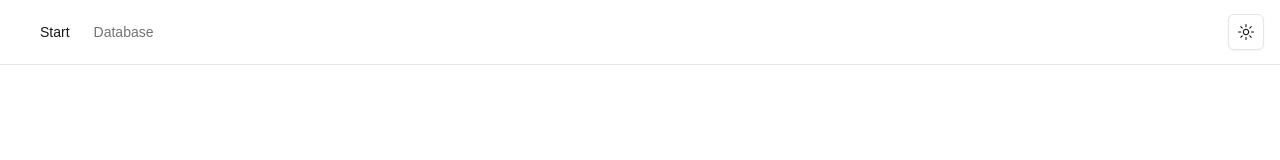
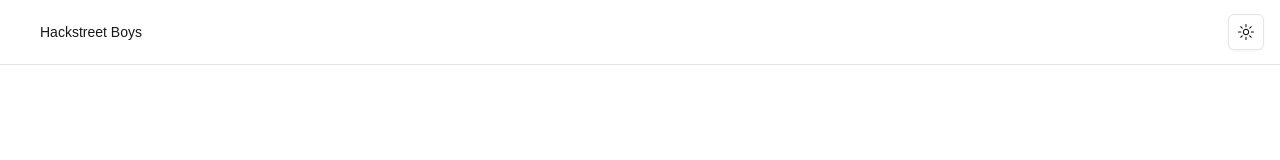
Before and after one commit to bila9630/azure, a Next.js app: page /start in a window 1280 px wide. Shown: the top 160 px of the page. Built offline with nearby package versions, Linux system fonts and the light colour scheme.

Commit message:
remove database page

```diff
--- a/src/app/(inner)/database/page.tsx
+++ /dev/null
@@ -1,14 +0,0 @@
-'use client'
-
-import { Button } from "@/components/ui/button"
-import { Card, CardContent, CardDescription, CardHeader, CardTitle } from "@/components/ui/card"
-import { ArrowLeft } from "lucide-react"
-import Link from "next/link"
-
-export default function DatabasePage() {
-    return (
-        <div className="container mx-auto py-8">
-            <p>Hello World!</p>
-        </div>
-    )
-}
--- a/src/components/main-nav.tsx
+++ b/src/components/main-nav.tsx
@@ -14,8 +14,7 @@ export function MainNav({
     const pathname = usePathname()
 
     const navItems = [
-        { href: "/start", label: "Start" },
-        { href: "/database", label: "Database" },
+        { href: "/start", label: "Hackstreet Boys" },
     ]
 
     return (
```
